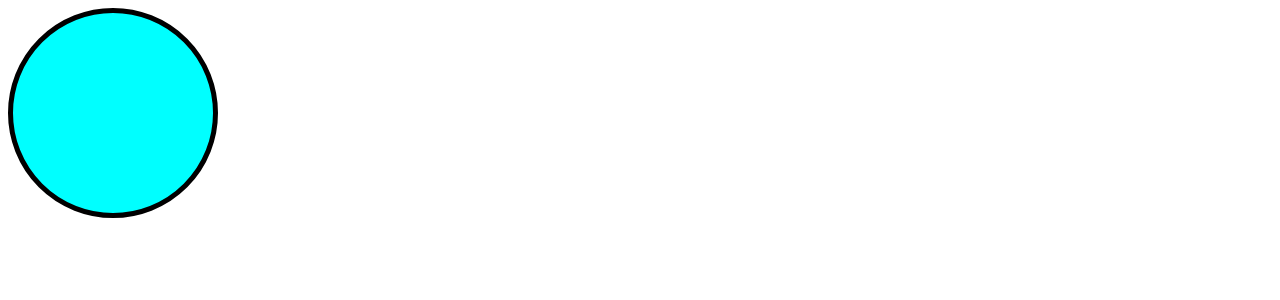
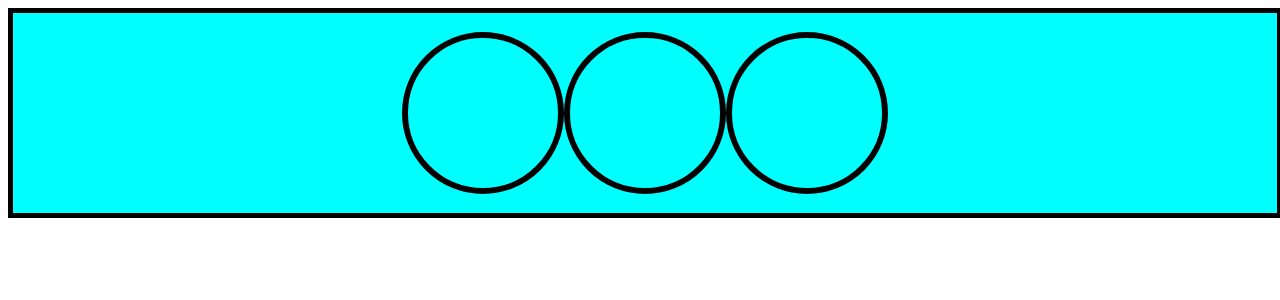
Before and after one commit to 109122MZ/Challenge-One, an Angular app in the folder challengeChildOne/: page / in a window 1280 px wide. Shown: the top 300 px of the page. Built offline with nearby package versions, Linux system fonts and the light colour scheme.

Commit message:
drei kreise

```diff
--- a/challengeChildOne/src/app/app.html
+++ b/challengeChildOne/src/app/app.html
@@ -1,3 +1,7 @@
 
 <router-outlet />
-<div class="kreiseins"></div>
+<div class="kreiseins">
+    <div class="kreiszwei"></div>
+    <div class="kreiszwei"></div>
+    <div class="kreiszwei"></div>
+</div>
--- a/challengeChildOne/src/app/app.scss
+++ b/challengeChildOne/src/app/app.scss
@@ -1,8 +1,19 @@
 .kreiseins{
-    width: 200px;
+    width: 100%;
     height: 200px;
     background-color: aqua;
     border: 5px black solid;
+    border-radius: 0px;
+    display: flex;
+    justify-content:center;
+    align-items:center;
+
+    .kreiszwei{
+    width: 150px;
+    height: 150px;
+    background-color:aqua;
+    border: 6px black solid;
     border-radius: 900px;
+}
 
 }
```
